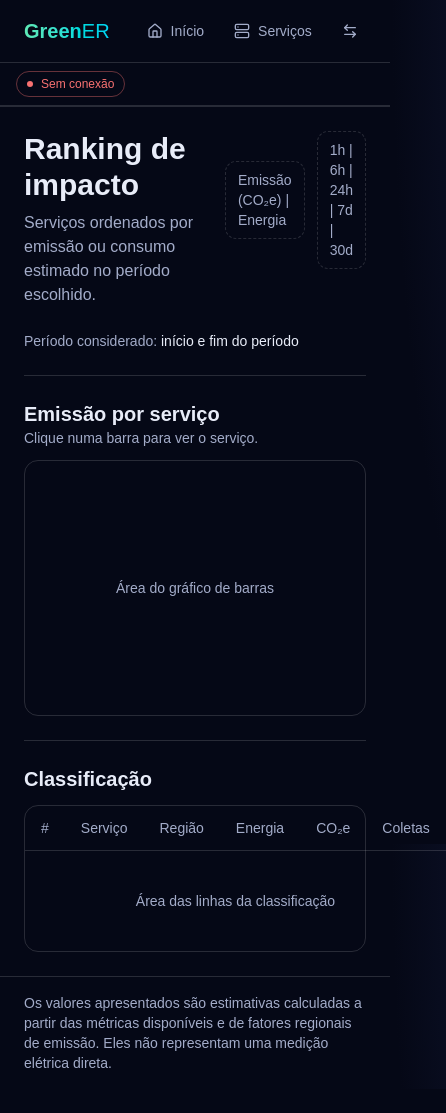
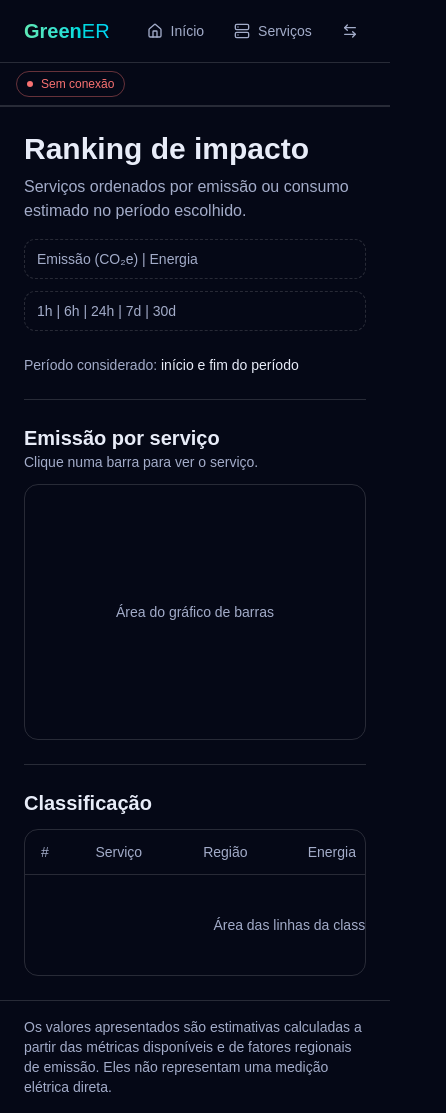
Before and after one commit to Team-Zero-DSM/GreenER, a React (Vite) app in the folder frontend/: page /ranking in a window 390 px wide. Shown: the whole page, 446 px wide, since content can reach past the window. Before the commit the page ends 1089 px from the top, so only its background shows below. Built offline with nearby package versions, Linux system fonts and the light colour scheme; no server answers.

Commit message:
feat(#102): torna a tela de ranking responsiva
Em telas menores o título e os filtros ficam empilhados, os filtros quebram em coluna e a tabela de classificação rola na horizontal sem quebrar o layout.

```diff
--- a/frontend/src/components/ranking/RankingFilters.tsx
+++ b/frontend/src/components/ranking/RankingFilters.tsx
@@ -1,6 +1,9 @@
 export function RankingFilters() {
     return (
-        <section aria-label="Filtros do ranking" className="flex items-center gap-3">
+        <section
+            aria-label="Filtros do ranking"
+            className="flex flex-col gap-3 sm:flex-row sm:items-center"
+        >
             <div className="flex min-h-10 items-center rounded-md border border-dashed border-border px-3 py-2">
                 <p className="text-sm text-muted-foreground">Emissão (CO₂e) | Energia</p>
             </div>
--- a/frontend/src/components/ranking/RankingTable.tsx
+++ b/frontend/src/components/ranking/RankingTable.tsx
@@ -8,8 +8,8 @@ export function RankingTable() {
         >
             <h2 className="text-xl font-semibold">Classificação</h2>
 
-            <div className="rounded-lg border border-border">
-                <table className="w-full text-sm">
+            <div className="overflow-x-auto rounded-lg border border-border">
+                <table className="w-full min-w-xl text-sm">
                     <thead className="border-b border-border text-muted-foreground">
                         <tr>
                             {rankingColumns.map((column) => (
--- a/frontend/src/pages/RankingPage.tsx
+++ b/frontend/src/pages/RankingPage.tsx
@@ -5,7 +5,7 @@ import { RankingTable } from '@/components/ranking/RankingTable';
 export function RankingPage() {
     return (
         <main className="mx-auto max-w-7xl space-y-6 p-6">
-            <div className="flex items-start justify-between gap-4">
+            <div className="flex flex-col gap-4 lg:flex-row lg:items-start lg:justify-between">
                 <header className="space-y-2">
                     <h1 className="text-3xl font-semibold">Ranking de impacto</h1>
 
```
